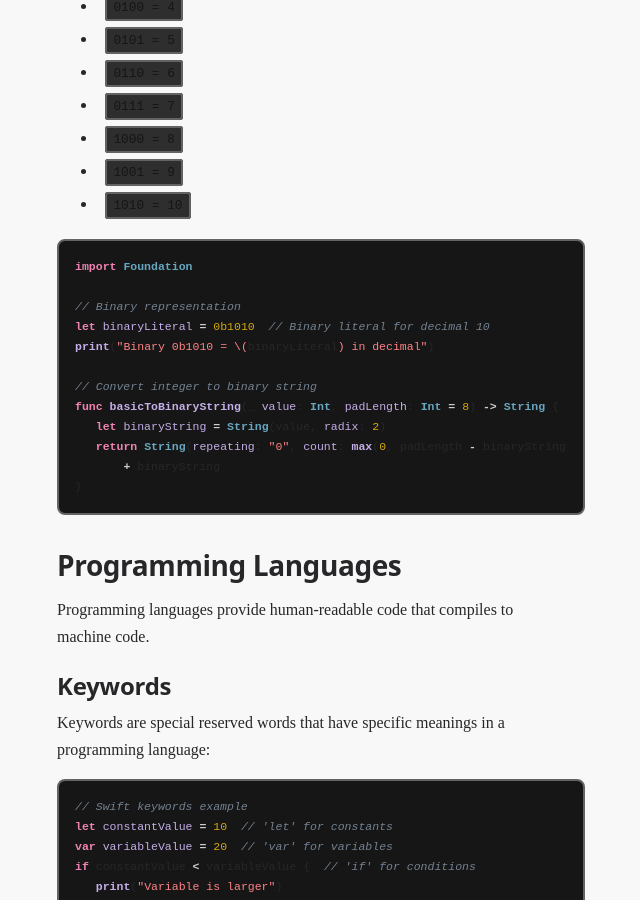
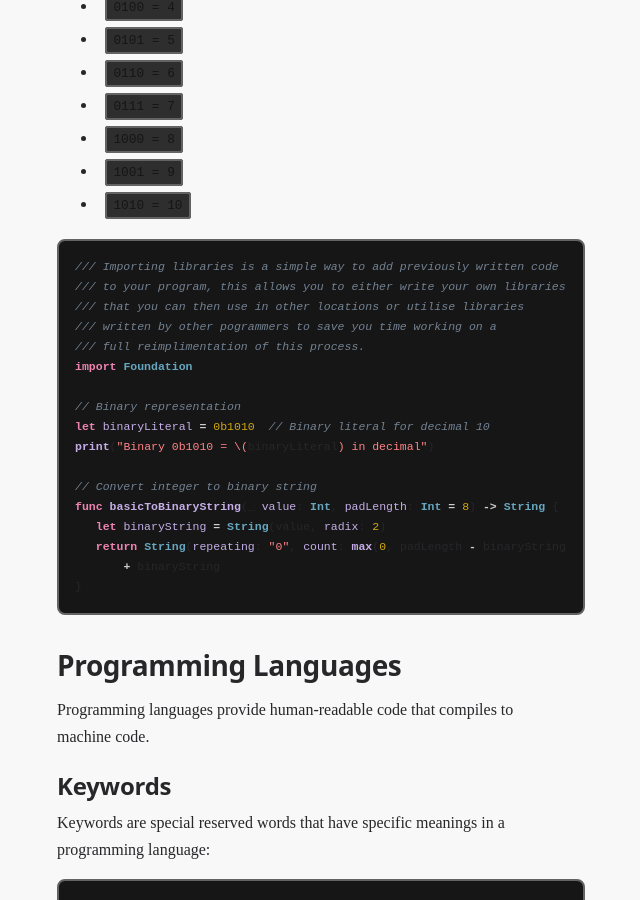
Before and after one commit to maclong9/comp-sci, a Jekyll site: the page built from docs/index.md, in a window 1280 px wide and 900 px high, scrolled down 1109 px. Shown: the whole window, without its empty margins (319-959 px from the left). Built offline with Jekyll 4.4.1, drawn with Linux system fonts in a browser that asks for light colours; our own code applies the rules of GitHub Pages for plain Markdown files.

Commit message:
Deploy documentation from c87fac842783fa61efec5ca34ff6ddb19e204a77

````diff
--- a/docs/index.md
+++ b/docs/index.md
@@ -47,6 +47,11 @@ Computers use binary (0s and 1s) to represent data. Key concepts:
 - `1010 = 10`
 
 ```swift
+/// Importing libraries is a simple way to add previously written code
+/// to your program, this allows you to either write your own libraries
+/// that you can then use in other locations or utilise libraries
+/// written by other pogrammers to save you time working on a
+/// full reimplimentation of this process.
 import Foundation
 
 // Binary representation
````
